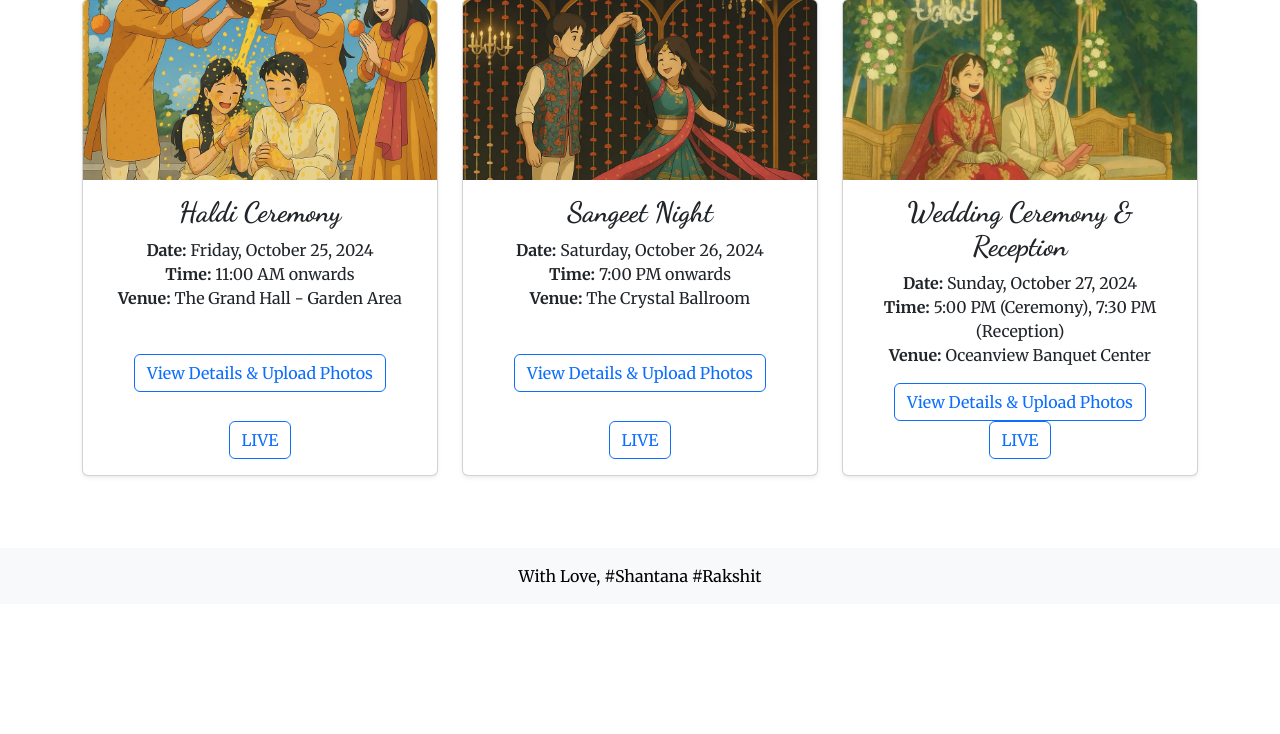
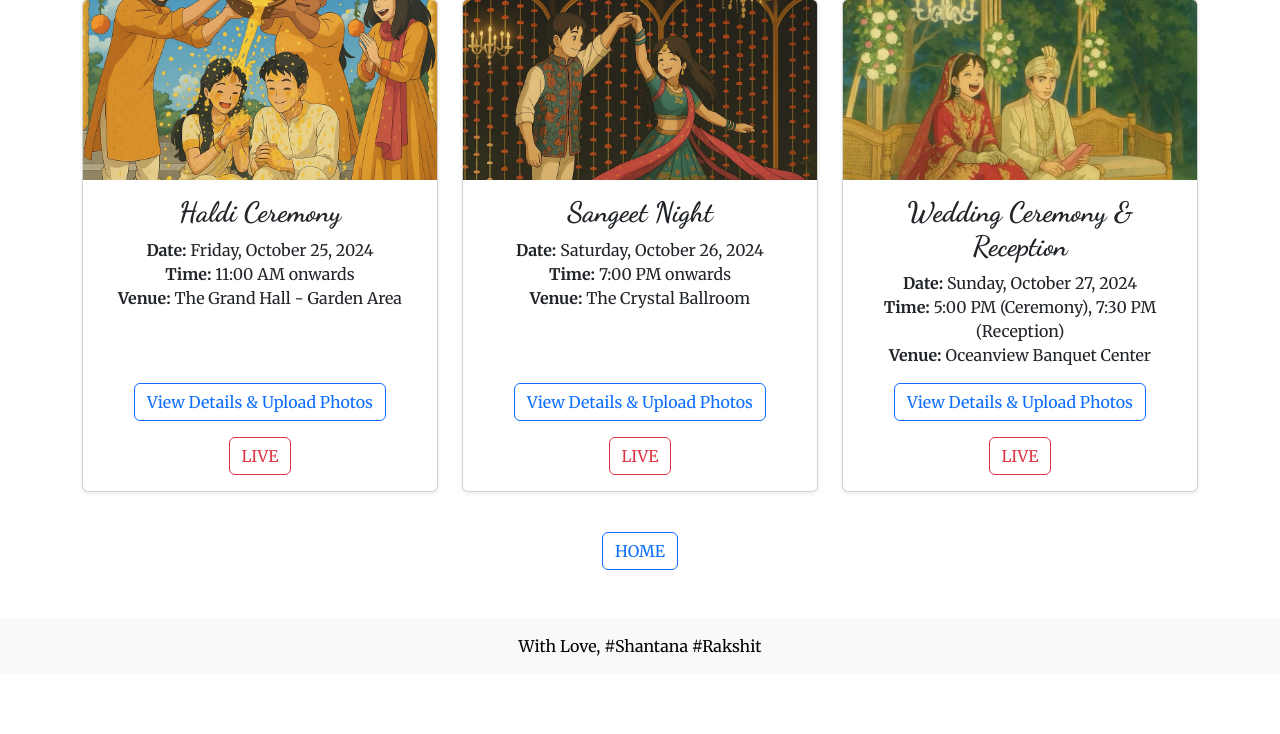
Before and after one commit to Audumbar-Patil/weddingwebsite, a Flask app: page /main in a window 1280 px wide. Shown: the part 145-879 px from the top of the page. Before the commit the page ends 731 px from the top, so only its background shows below. Run offline with Flask 3, Linux system fonts and the light colour scheme.

Commit message:
next commit

```diff
--- a/templates/main.html
+++ b/templates/main.html
@@ -29,16 +29,23 @@
                            View Details & Upload Photos
                        </a>
                     </div>
-                    <div class="mt-auto">
-                        <a href="{{ url_for('show_event', event_name=event_key) }}" class="btn btn-outline-primary">
+                    <div class="mt-3 ">
+                        <a href="youtube.com" class="btn btn-outline-danger">
                             LIVE
                         </a>
                      </div>
                 </div>
             </div>
+
         </div>
+
         {% endfor %}
 
     </div>
+    <div class="mt-3" style="text-align: center; align-items: center;">
+                        <a href="{{url_for('index')}}" class="btn btn-outline-primary">
+                            HOME
+                        </a>
+                     </div>
 </div>
 {% endblock %}
```
